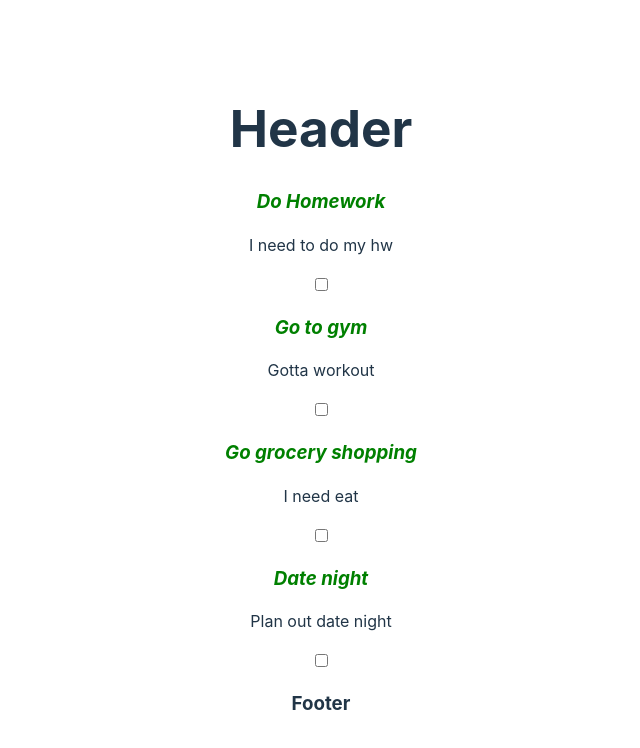
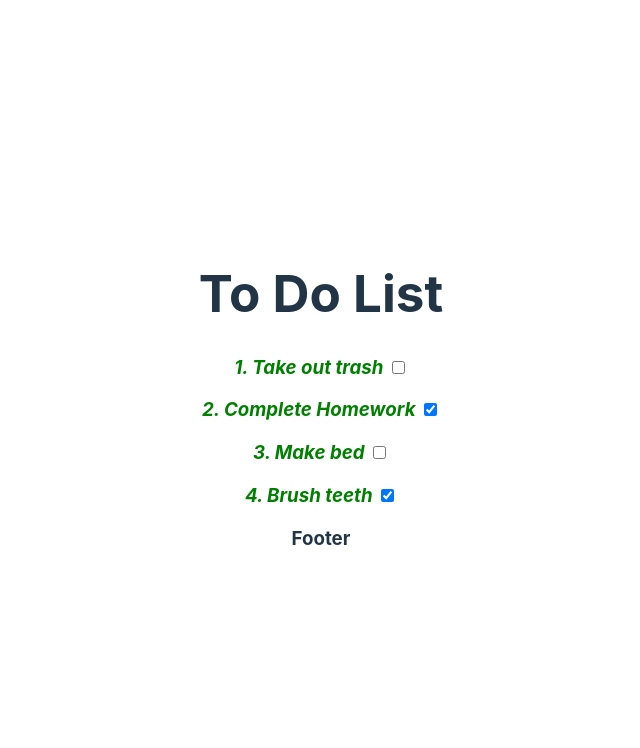
Before and after one commit to OnkurLal/notes-app, a React (Vite) app: page / in a window 1280 px wide. Shown: the top 748 px of the page, without its empty margins (319-959 px from the left). Built offline with nearby package versions, Linux system fonts and the light colour scheme.

Commit message:
completed react day2 hw

```diff
--- a/src/components/CheckListItem.jsx
+++ b/src/components/CheckListItem.jsx
@@ -1,11 +1,11 @@
 import React from "react";
 import './CheckListItem.css'
 const CheckListItem = (props) => {
-        const {heading, description} = props.data
+        const {id, text, completed} = props.data
     return (
         <>
-        <h3 style={{color: 'green'}} className='checkbox'> {heading}</h3> <p>{description}</p>
-        <input type='checkbox'/>
+        <h3 style={{color: 'green'}} className='checkbox'> {id}. {text}  <input type='checkbox' checked = {completed} /></h3>
+
         </>
     )
 }
--- a/src/components/Content.jsx
+++ b/src/components/Content.jsx
@@ -1,14 +1,11 @@
 import React from "react";
 import CheckListItem from './CheckListItem'
+import notes from "../notesData";
 
 const Content = () => {
+    const checkListItem= notes.map(item => <CheckListItem data = {item}/>)
     return (
-        <>
-       <CheckListItem data={{heading:"Do Homework", description : 'I need to do my hw'}}/>
-       <CheckListItem data={{heading:"Go to gym", description : 'Gotta workout'}}/>
-       <CheckListItem data={{heading:"Go grocery shopping", description : 'I need eat'}}/>
-       <CheckListItem data={{heading:"Date night", description : 'Plan out date night'}}/>
-       </>
+        checkListItem
     )
 }
 
--- a/src/components/Header.jsx
+++ b/src/components/Header.jsx
@@ -2,7 +2,7 @@ import React from "react";
 const Header = () => {
     return (
         <>
-        <h1>Header</h1>
+        <h1>To Do List</h1>
         </>
     )
 }
--- /dev/null
+++ b/src/notesData.jsx
@@ -0,0 +1,8 @@
+const notes = [
+    { id: 1, text: "Take out trash", completed: false },
+    { id: 2, text: "Complete Homework", completed: true },
+    { id: 3, text: "Make bed", completed: false },
+    { id: 4, text: "Brush teeth", completed: true },
+  ]
+
+export default notes
```
